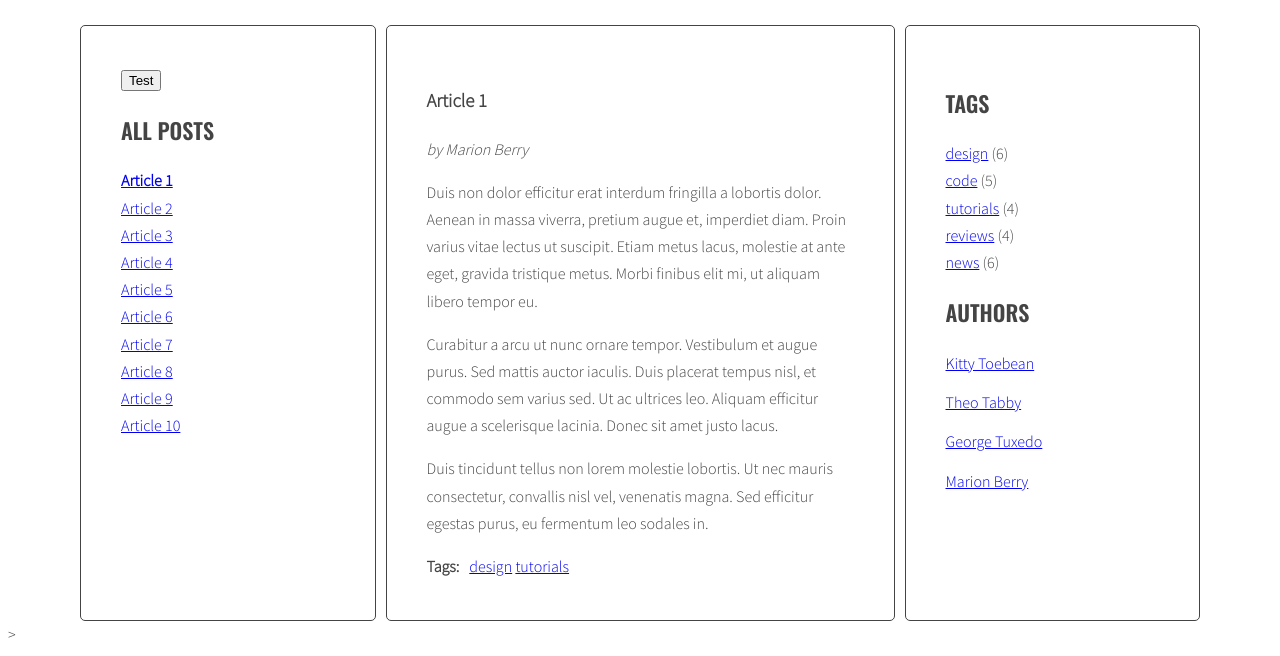
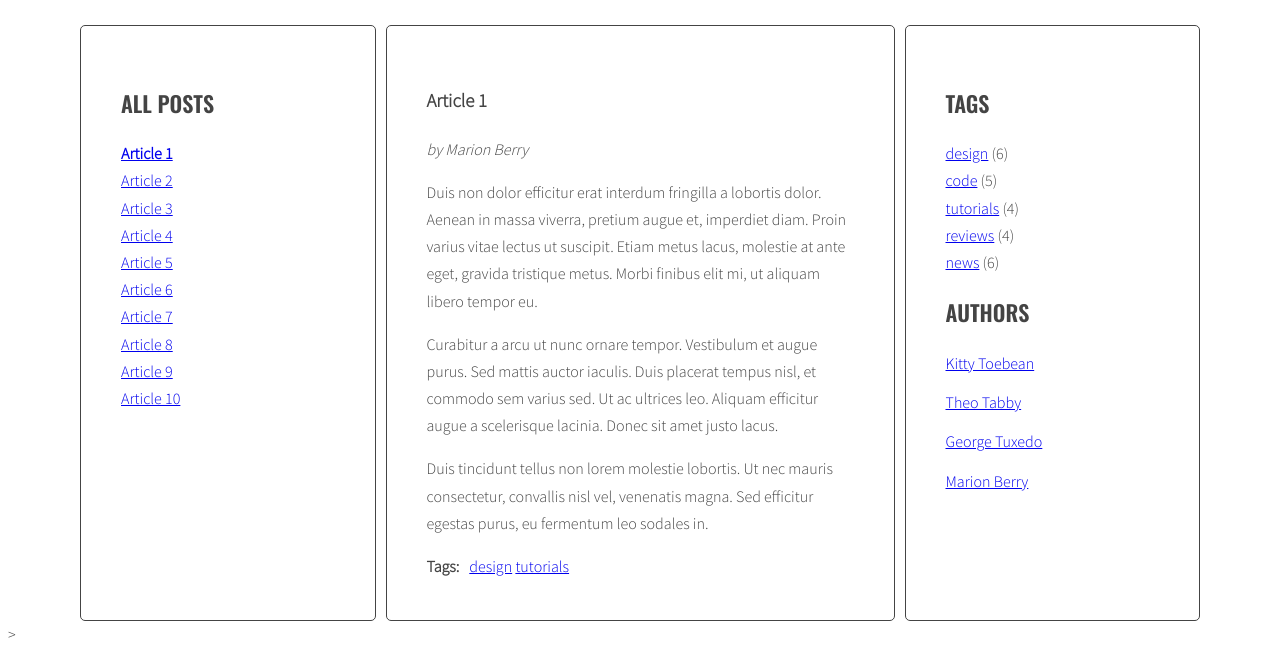
Before and after one commit to Winiarksi/5.2_javascript-blog, a website: page index.html in a window 1280 px wide. Shown: the part 218-874 px from the top of the page. Drawn offline with nearby package versions, Linux system fonts and the light colour scheme.

Commit message:
usunięcie bootom test

```diff
--- a/index.html
+++ b/index.html
@@ -15,7 +15,6 @@
             <main class="wrapper">
 
                 <aside class="sidebar">
-                    <button id="button-test">Test</button>
                     <h2 class="section-title">All posts</h2>
                     <ul class="list titles">
                         <li><a href="#article-1" class="active"><span>Article 1</span></a></li>
```
